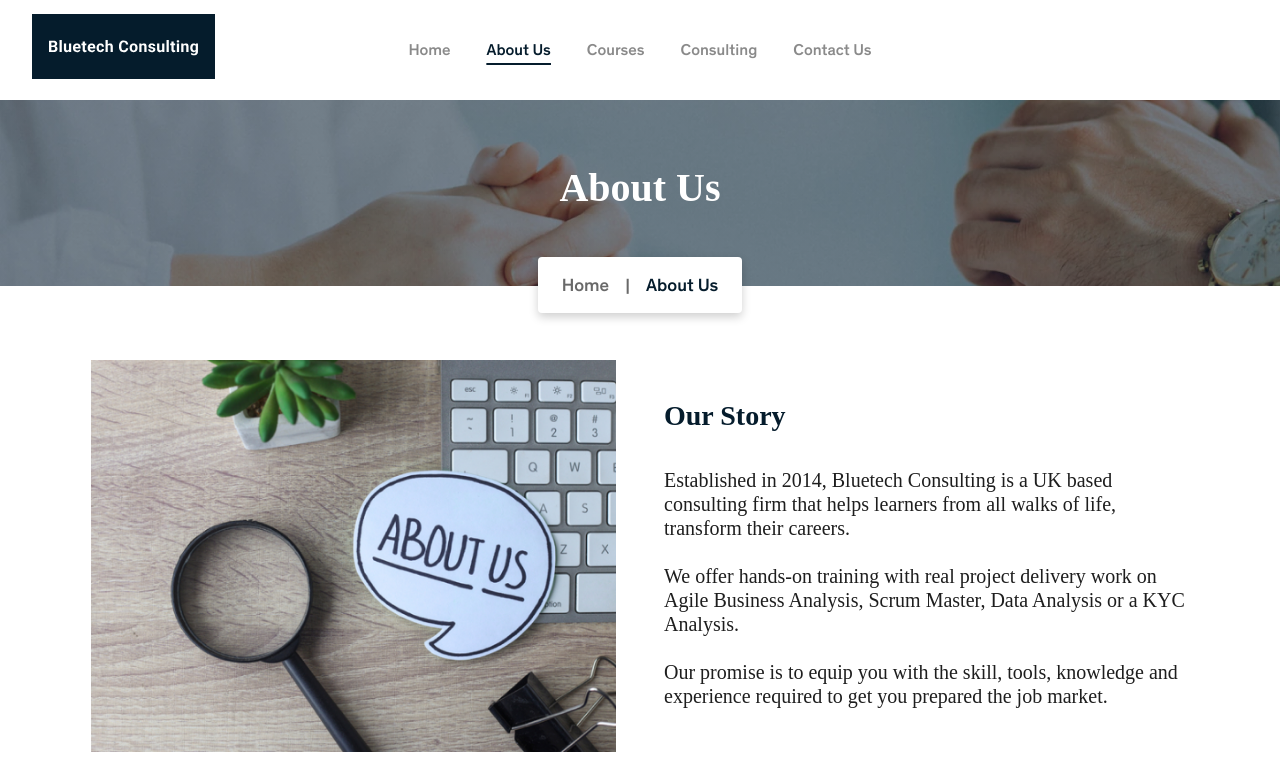
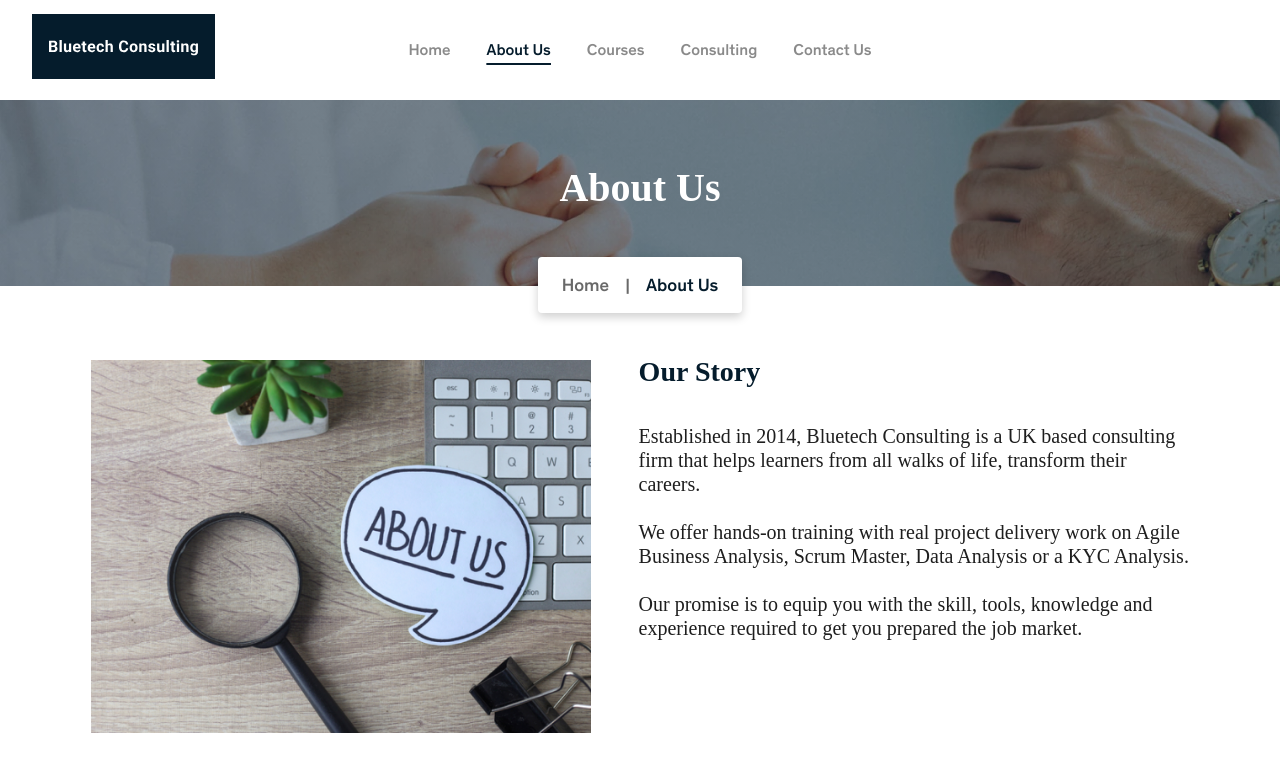
Before and after one commit to elijahthis/bluetech-consulting, a Next.js app: page /about-us in a window 1280 px wide. Shown: the top 775 px of the page. Built offline with nearby package versions, Linux system fonts and the light colour scheme; a web font is replaced by a local one.

Commit message:
feat: about

```diff
--- a/app/globals.css
+++ b/app/globals.css
@@ -67,6 +67,7 @@ h6 {
 	height: calc(100vh - 100px);
 	width: 100vw;
 	object-fit: cover;
+	object-position: center;
 }
 
 @media (max-width: 1024px) {
--- a/components/ImgTextCol/index.tsx
+++ b/components/ImgTextCol/index.tsx
@@ -9,16 +9,18 @@ interface ImgTextColProps {
 const ImgTextCol = ({ imgURL, textSide, children }: ImgTextColProps) => {
 	return (
 		<div
-			className={`lg:px-[7.08vw] px-4 lg:grid lg:grid-cols-2 flex flex-col items-center gap-12`}
+			className={`lg:px-[7.08vw] px-4 flex lg:flex-row flex-col items-stretch justify-center gap-12`}
 		>
 			<Image
 				src={imgURL}
 				alt=""
 				width={594}
 				height={443}
-				className={`w-full ${textSide === "right" ? "" : "lg:order-1 right"}`}
+				className={`lg:w-[500px] w-full object-cover object-center ${
+					textSide === "right" ? "" : "lg:order-1 right"
+				}`}
 			/>
-			<div>{children}</div>
+			<div className="w-full">{children}</div>
 		</div>
 	);
 };
--- a/pageParts/home/FounderMessage.tsx
+++ b/pageParts/home/FounderMessage.tsx
@@ -3,11 +3,11 @@ import home1Img from "@/assets/images/about-selfie.jpg";
 
 export const FounderMessage = () => {
 	return (
-		<section className="flex lg:flex-row flex-col items-start justify-center gap-12 py-6 px-4 pb-[60px]">
+		<section className="flex lg:flex-row flex-col items-stretch justify-center gap-12 py-6 px-4 pb-[60px]">
 			<Image
 				src={home1Img}
 				alt={`Founder - Yinka`}
-				className="w-full lg:w-[400px]"
+				className="w-full lg:w-[500px] object-cover object-center"
 			/>
 			<div>
 				<h2 className="text-[28px] leading-[normal] mb-6 ">
```
